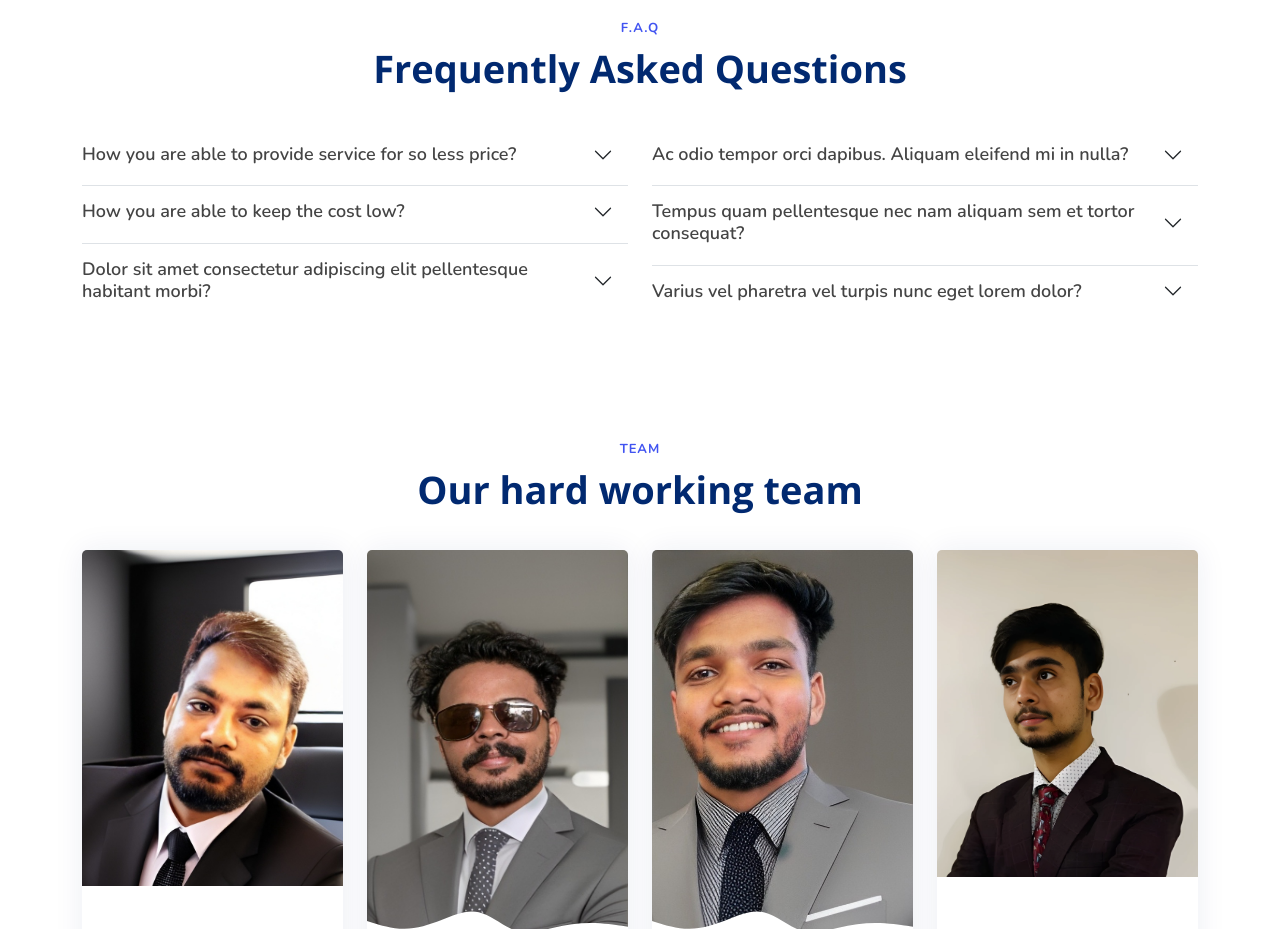
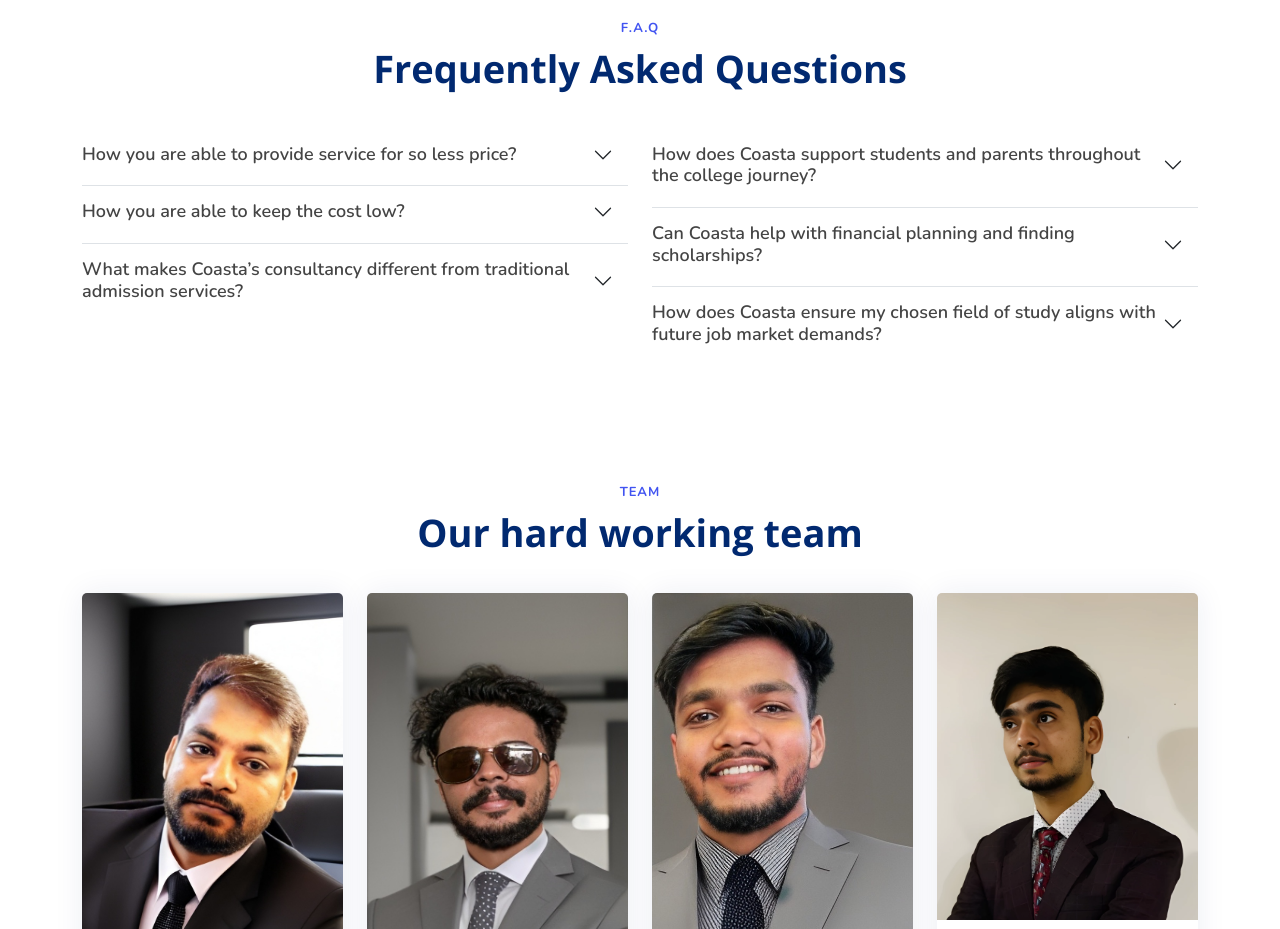
Before and after one commit to saurabh-maurya/coasta-ventures, a plain HTML site: page index.html in a window 1280 px wide. Shown: the part 5340-6269 px from the top of the page. Drawn offline with nearby package versions, Linux system fonts and the light colour scheme.

Commit message:
added colleges

```diff
--- a/index.html
+++ b/index.html
@@ -689,12 +689,12 @@
               <div class="accordion-item">
                 <h2 class="accordion-header">
                   <button class="accordion-button collapsed" type="button" data-bs-toggle="collapse" data-bs-target="#faq-content-3">
-                    Dolor sit amet consectetur adipiscing elit pellentesque habitant morbi?
+                    What makes Coasta’s consultancy different from traditional admission services?
                   </button>
                 </h2>
                 <div id="faq-content-3" class="accordion-collapse collapse" data-bs-parent="#faqlist1">
                   <div class="accordion-body">
-                    Eleifend mi in nulla posuere sollicitudin aliquam ultrices sagittis orci. Faucibus pulvinar elementum integer enim. Sem nulla pharetra diam sit amet nisl suscipit. Rutrum tellus pellentesque eu tincidunt. Lectus urna duis convallis convallis tellus. Urna molestie at elementum eu facilisis sed odio morbi quis
+                    At Coasta, our journey doesn't end with admission, but that is where it begins. We go beyond traditional consultancy by offering a holistic approach. We provide comprehensive support services that cover every aspect of the admission process, from arranging college visits and accommodation to offering personalized academic and career guidance. Our dedicated consultants take the time to understand your unique aspirations and financial considerations, ensuring that we tailor our recommendations to fit your specific needs. This all-encompassing support system allows you to focus on your educational journey with confidence and ease.
                   </div>
                 </div>
               </div>
@@ -710,12 +710,12 @@
               <div class="accordion-item">
                 <h2 class="accordion-header">
                   <button class="accordion-button collapsed" type="button" data-bs-toggle="collapse" data-bs-target="#faq2-content-1">
-                    Ac odio tempor orci dapibus. Aliquam eleifend mi in nulla?
+                    How does Coasta support students and parents throughout the college journey?
                   </button>
                 </h2>
                 <div id="faq2-content-1" class="accordion-collapse collapse" data-bs-parent="#faqlist2">
                   <div class="accordion-body">
-                    Dolor sit amet consectetur adipiscing elit pellentesque habitant morbi. Id interdum velit laoreet id donec ultrices. Fringilla phasellus faucibus scelerisque eleifend donec pretium. Est pellentesque elit ullamcorper dignissim. Mauris ultrices eros in cursus turpis massa tincidunt dui.
+                    Our commitment to you extends far beyond just getting you enrolled. At FutureBound, we foster long-term relationships with our clients, providing continuous support throughout your college journey. We monitor your academic progress, assist with internship placements, and offer career-oriented advice to ensure you are on the right path. Our dedicated team is always available to address any concerns or challenges you may face, making sure you have the resources and guidance you need to thrive academically and professionally.
                   </div>
                 </div>
               </div>
@@ -723,12 +723,12 @@
               <div class="accordion-item">
                 <h2 class="accordion-header">
                   <button class="accordion-button collapsed" type="button" data-bs-toggle="collapse" data-bs-target="#faq2-content-2">
-                    Tempus quam pellentesque nec nam aliquam sem et tortor consequat?
+                    Can Coasta help with financial planning and finding scholarships?
                   </button>
                 </h2>
                 <div id="faq2-content-2" class="accordion-collapse collapse" data-bs-parent="#faqlist2">
                   <div class="accordion-body">
-                    Molestie a iaculis at erat pellentesque adipiscing commodo. Dignissim suspendisse in est ante in. Nunc vel risus commodo viverra maecenas accumsan. Sit amet nisl suscipit adipiscing bibendum est. Purus gravida quis blandit turpis cursus in
+                    Absolutely! We understand that financial considerations are a crucial part of the decision-making process. FutureBound offers tailored advice to help you navigate the financial aspects of higher education. We assist in identifying scholarships, grants, and other financial aid opportunities that can make your education more affordable. By considering your budget and financial needs, we ensure that you receive the best possible education without undue financial strain. Our goal is to make high-quality education accessible to you while aligning with your financial realities.
                   </div>
                 </div>
               </div>
@@ -736,12 +736,12 @@
               <div class="accordion-item">
                 <h2 class="accordion-header">
                   <button class="accordion-button collapsed" type="button" data-bs-toggle="collapse" data-bs-target="#faq2-content-3">
-                    Varius vel pharetra vel turpis nunc eget lorem dolor?
+                    How does Coasta ensure my chosen field of study aligns with future job market demands?
                   </button>
                 </h2>
                 <div id="faq2-content-3" class="accordion-collapse collapse" data-bs-parent="#faqlist2">
                   <div class="accordion-body">
-                    Laoreet sit amet cursus sit amet dictum sit amet justo. Mauris vitae ultricies leo integer malesuada nunc vel. Tincidunt eget nullam non nisi est sit amet. Turpis nunc eget lorem dolor sed. Ut venenatis tellus in metus vulputate eu scelerisque. Pellentesque diam volutpat commodo sed egestas egestas fringilla phasellus faucibus. Nibh tellus molestie nunc non blandit massa enim nec.
+                    At Coasta, we pride ourselves on our expertise in market forecasting. By analyzing current trends and future projections in various industries such as semiconductors, biotech, and sustainability, we guide you towards fields with high growth potential. This ensures that your education not only aligns with your interests but also opens doors to lucrative career opportunities. Our goal is to help you make informed decisions that will lead to long-term success in a competitive job market.
                   </div>
                 </div>
               </div>
```
